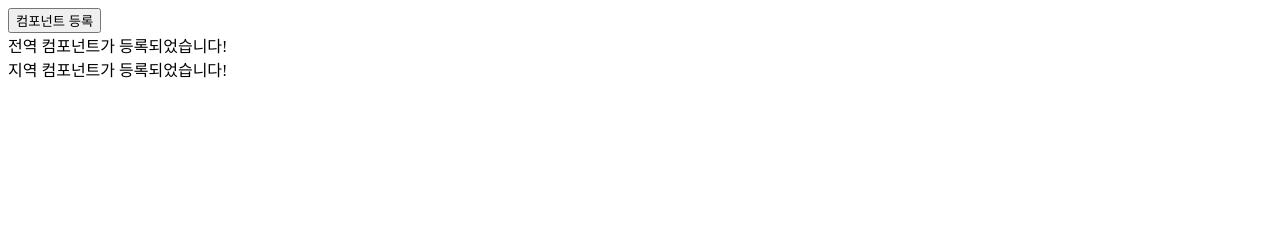
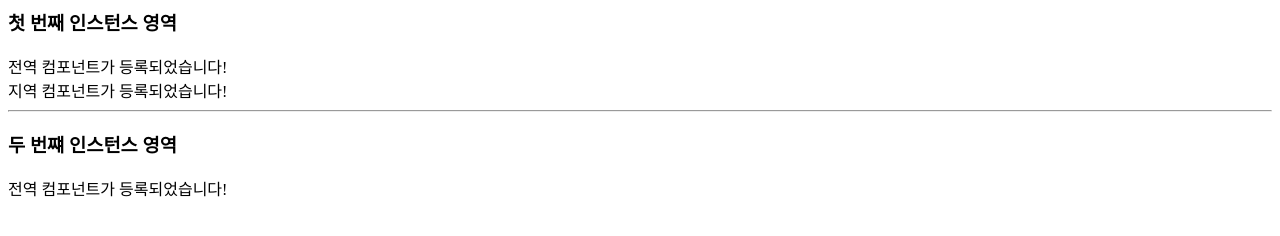
Before and after one commit to devkhun/study_vue, a plain HTML site: page index.html in a window 1280 px wide. Drawn offline with nearby package versions, Linux system fonts and the light colour scheme.

Commit message:
인스턴스 유효 범위와 지역 컴포넌트, 전역 컴포넌트 간 관계 확인하기

```diff
--- a/index.html
+++ b/index.html
@@ -4,7 +4,13 @@
 </head>
 <body>
 <div id="app">
-    <button>컴포넌트 등록</button>
+    <h3>첫 번째 인스턴스 영역</h3>
+    <my-component></my-component>
+    <my-local-component></my-local-component>
+</div>
+<hr>
+<div id="app2">
+    <h3>두 번쨰 인스턴스 영역</h3>
     <my-component></my-component>
     <my-local-component></my-local-component>
 </div>
@@ -44,6 +50,11 @@
            console.log("updated");
         }
     });
+
+    // 두 번째 인스턴스
+    new Vue({
+        el: '#app2'
+    });
 </script>
 </body>
 </html>
```
